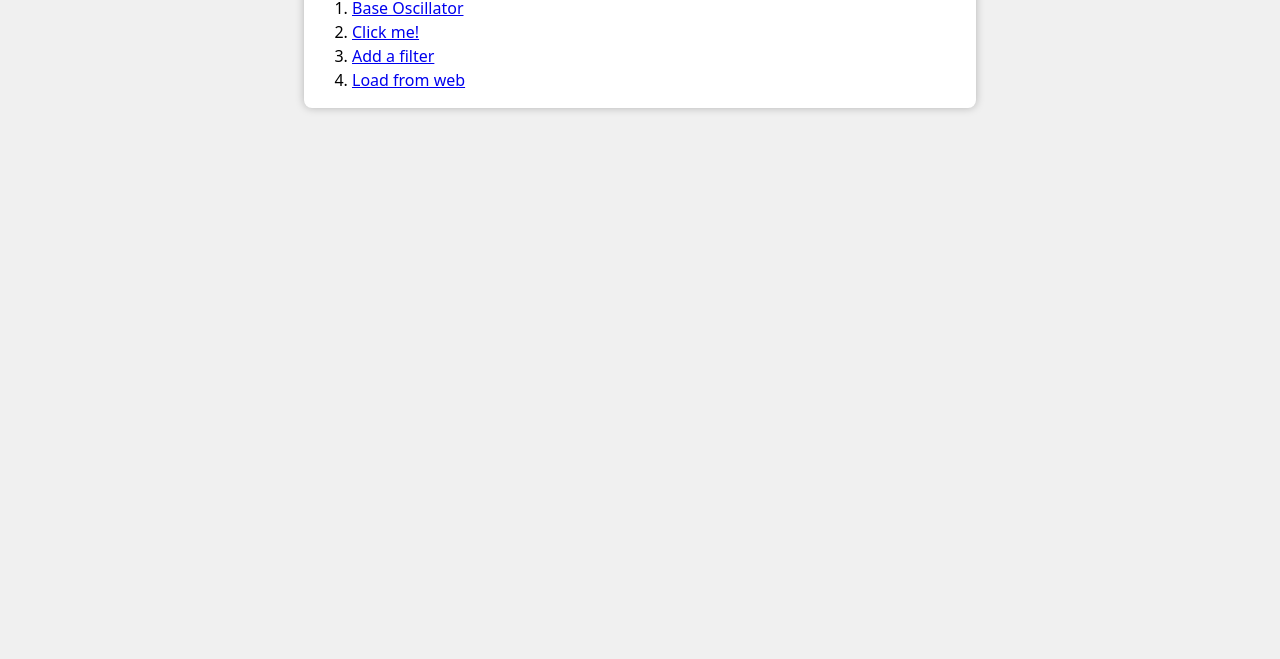
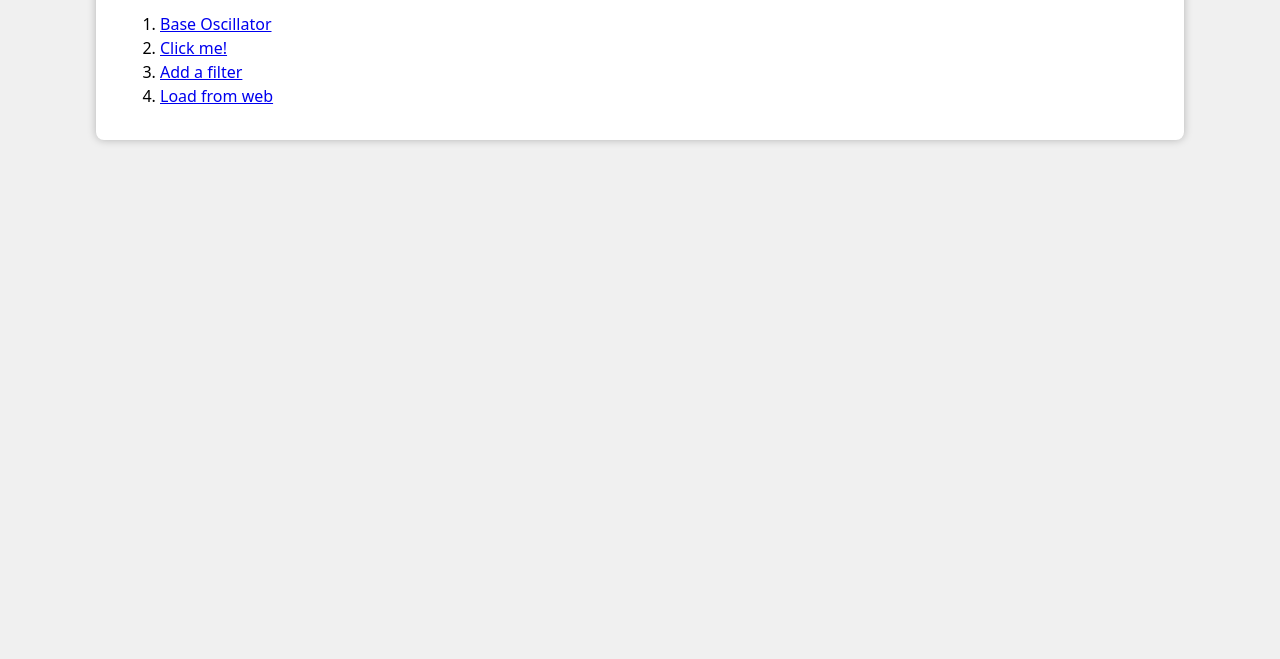
Before and after one commit to matteospanio/WebAudio, a plain HTML site: page src/tutorial/index.html in a window 1280 px wide. Shown: the part 141-800 px from the top of the page. Drawn offline with Linux system fonts and the light colour scheme.

Commit message:
add media query styles

```diff
--- a/src/tutorial/css/style.css
+++ b/src/tutorial/css/style.css
@@ -28,9 +28,22 @@ li {
     border-radius: 0.5em;
     box-shadow: 0 0 0.5em rgba(0, 0, 0, 0.25);
     margin: 1em auto;
-    max-width: 40em;
+    max-width: 1200px;
     padding: 1em;
 }
+
+@media screen and (min-width: 768px) {
+    .container {
+        padding: 2em;
+        width: 80%;
+    }
+
+    .navbar > ul {
+        display: flex;
+        justify-content: center;
+    }
+}
+
 
 .navbar {
     background-color: #fff;
@@ -40,7 +53,5 @@ li {
 }
 
 .navbar > ul {
-    display: flex;
-    justify-content: center;
     list-style: none;
 }
```
